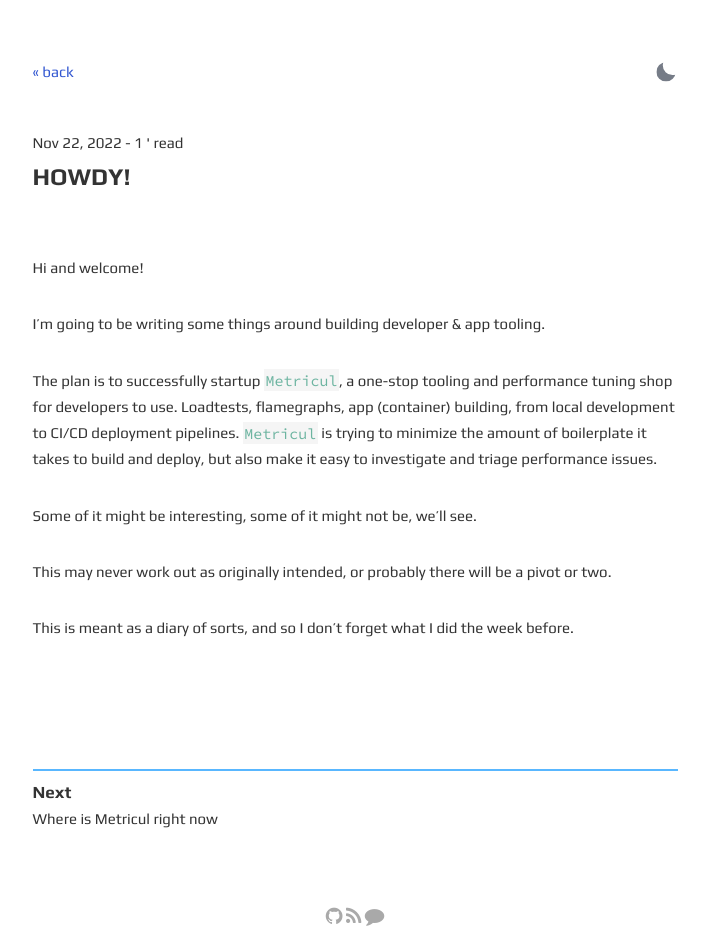
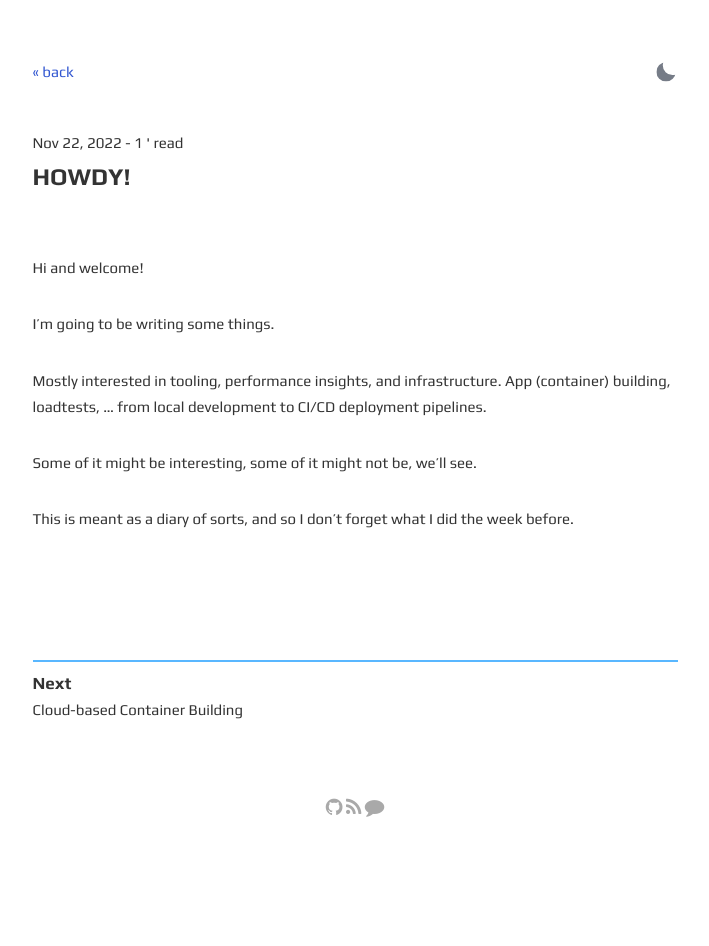
Before and after one commit to cmac4603/cmac4603.github.io, a Jekyll site: the page built from _posts/2022-11-22-introduction.markdown, in a window 1280 px wide. Shown: the whole page, without its empty margins (285-994 px from the left). Built offline with Jekyll 4.4.1, drawn with Linux system fonts in a browser that asks for light colours; after the commit the page ends 900 px from its top, so only the background shows below that.

Commit message:
cloud-based container build post

```diff
--- a/_posts/2022-11-22-introduction.markdown
+++ b/_posts/2022-11-22-introduction.markdown
@@ -6,12 +6,10 @@ categories: metricul
 ---
 Hi and welcome!
 
-I'm going to be writing some things around building developer & app tooling.
+I'm going to be writing some things.
 
-The plan is to successfully startup `Metricul`, a one-stop tooling and performance tuning shop for developers to use. Loadtests, flamegraphs, app (container) building, from local development to CI/CD deployment pipelines. `Metricul` is trying to minimize the amount of boilerplate it takes to build and deploy, but also make it easy to investigate and triage performance issues.
+Mostly interested in tooling, performance insights, and infrastructure. App (container) building, loadtests, ... from local development to CI/CD deployment pipelines.
 
 Some of it might be interesting, some of it might not be, we'll see.
 
-This may never work out as originally intended, or probably there will be a pivot or two.
-
 This is meant as a diary of sorts, and so I don't forget what I did the week before.
--- a/_posts/2022-11-22-metricul-roadmap.markdown
+++ /dev/null
@@ -1,7 +0,0 @@
----
-layout: post
-title:  "Where is Metricul right now"
-date:   2022-11-22 15:12:00 +0000
-categories: metricul
----
-TBD...
```
Also changed, not shown: _posts/2022-11-27-cloud-based-container-building.markdown (added, +74 -0 lines), assets/images/cloud_container_building.jpg (added).
